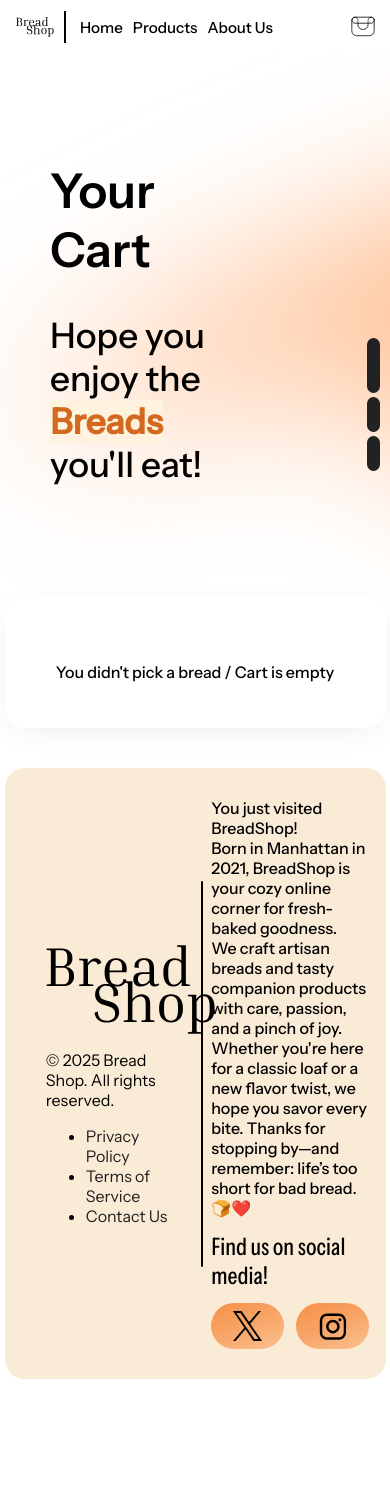
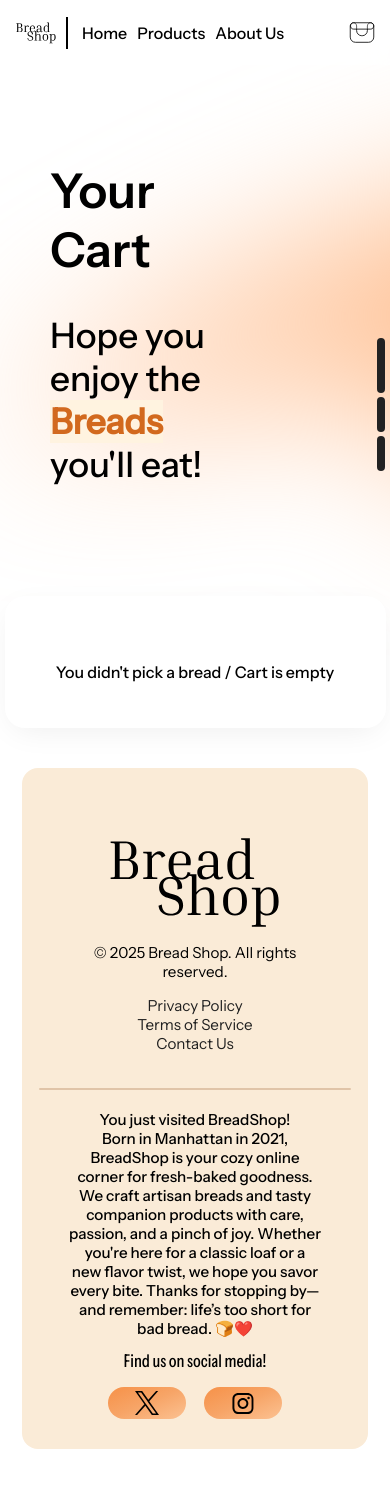
Before and after one commit to ArtinMoh/BreadShop-F, a React (Vite) app: page /BreadShop-F/Cart in a window 390 px wide. Shown: the top 1488 px of the page. Built offline with nearby package versions, Linux system fonts and the light colour scheme; what @heroui/react would draw is missing.

Commit message:
better view in smaller sizes (footer)

```diff
--- a/src/assets/style.css
+++ b/src/assets/style.css
@@ -929,14 +929,14 @@ div#selectedBreadsContainer {
     align-items: center;
     padding: 8px 8px 8px 16px; /* Add left padding for space */
     gap: 6px;
-    min-height: 54px;
+    min-height: 65px;
     height: auto;
     width: 100vw;
     box-sizing: border-box;
   }
   header img {
-    width: 38px;
-    height: 28px;
+    width: 40px;
+    height: 30px;
   }
   header > div {
     width: 2px;
@@ -946,12 +946,89 @@ div#selectedBreadsContainer {
   #headerItems {
     flex-direction: row;
     gap: 10px;
-    font-size: 0.95rem;
+    font-size: 1rem;
     margin-left: 4px;
   }
   li#bucket {
     right: 2%;
     position: absolute;
+  }
+  footer {
+    /* flex-direction: column;
+    flex-wrap: wrap;
+    justify-content: center;
+    align-items: center;
+    margin-bottom: 12px;
+    padding: 0;
+    min-height: 80px;
+    font-size: 0.9rem;
+    /* box-shadow: 0 2px 12px -4px rgba(0,0,0,0.07);
+    border-radius: 18px 18px 0 0; */
+        flex-wrap: wrap;
+        justify-content: center;
+        align-items: center;
+        margin-bottom: 12px;
+        width: 90%;
+        place-self: center;
+        padding: 0;
+        min-height: 80px;
+        font-size: 0.9rem;
+        /* box-shadow: 0 2px 12px -4px rgba(0, 0, 0, 0.07); */
+        border-radius: 18px 18px 0 0;
+  }
+  div#footerContainer {
+    flex-direction: column;
+    align-items: center;
+    justify-content: center;
+    width: 90%;
+    /* padding: 18px 6px; */
+    gap: 10px;
+    border-radius: 16px;
+  }
+  #footerLinks > ul{
+    list-style: none;
+    padding: 0;
+  }
+  #footerLinks{
+    width: inherit;
+    place-self: center;
+  }
+  div#scrollBar{
+    right: 5px;
+  }
+  span.non-active-Scrollbar{
+    width: 2vw;
+  }
+  span.active-Scrollbar{
+    width: 2vw;
+  }
+  div#footerContentStart,
+  div#footerContentEnd {
+    width: 80%;
+    padding: 0 8px;
+    font-size: 0.95rem;
+    text-align: center;
+  }
+  div#footerDivider {
+    width: 80vw;
+    height: 2px;
+    margin: 10px 0;
+    background: #e0c4a8;
+    border-radius: 100px;
+  }
+  .TextMedium,
+  .TextCondensedMedium {
+    font-size: 1.1rem;
+    margin-top: 4px;
+  }
+  div#SocialMedia-Icons-Buttons-Container {
+    gap: 18px;
+    margin-top: 8px;
+  }
+  .SocialMedia-Icons-Buttons {
+    width: 70px;
+    height: 24px;
+    padding: 4px;
   }
 }
 
```
